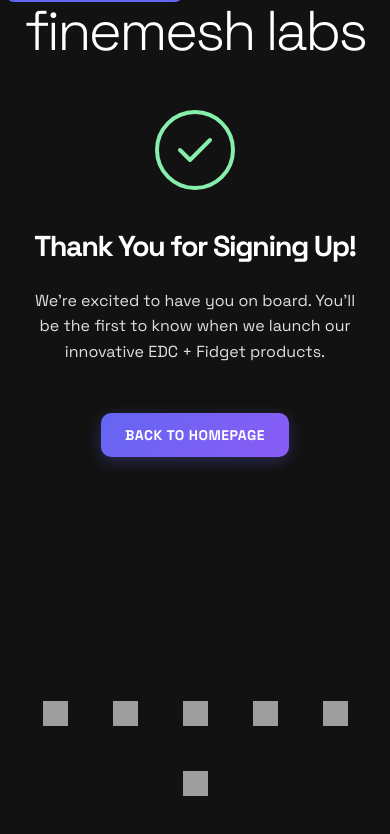
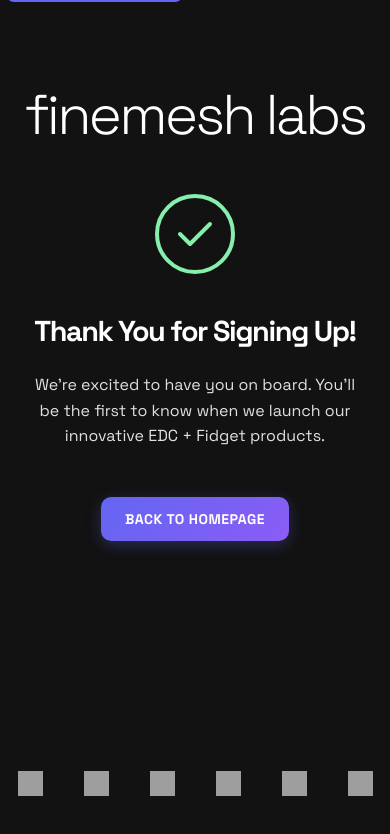
Before and after one commit to briansande/comingsoonpage, a plain HTML site: page thank-you.html in a window 390 px wide. Drawn offline with nearby package versions, Linux system fonts and the light colour scheme; grey boxes are pictures that could not be loaded.

Commit message:
Visual Updates

```diff
--- a/css/styles.css
+++ b/css/styles.css
@@ -77,7 +77,7 @@
    =================================== */
 body {
     margin: 0;
-    padding: 0;
+    padding: clamp(80px, 15vh, 180px) 0 0 0;
     font-family: 'Space Grotesk', sans-serif;
     display: flex;
     flex-direction: column;
@@ -90,6 +90,7 @@ body {
     width: 100%;
     line-height: 1.6;
     font-size: clamp(1rem, 1rem + var(--fluid-bp) * 0.25, 1.125rem);
+    box-sizing: border-box;
 }
 
 .container {
@@ -98,6 +99,8 @@ body {
     max-width: 100%;
     padding: 0 var(--space-lg);
     box-sizing: border-box;
+    position: relative;
+    z-index: 1;
 }
 
 /* Skip link for accessibility */
@@ -229,8 +232,9 @@ footer {
     display: flex;
     justify-content: center;
     align-items: center;
-    flex-wrap: wrap;
     gap: var(--space-md);
+    overflow-x: auto;
+    padding: 0 var(--space-sm);
 }
 
 .social-links a {
@@ -580,6 +584,11 @@ footer {
    RESPONSIVE DESIGN
    =================================== */
 @media (max-width: 768px) {
+    /* Adjust adaptive buffer for mobile */
+    body {
+        padding-top: clamp(60px, 12vh, 120px);
+    }
+
     .container {
         padding: 0 var(--space-md);
         width: 100%;
@@ -613,7 +622,8 @@ footer {
     }
 
     .social-links {
-        gap: var(--space-sm);
+        gap: var(--space-xs);
+        padding: 0 var(--space-xs);
     }
 
     .social-links a img {
@@ -624,7 +634,7 @@ footer {
 
 @media (max-width: 480px) {
     body {
-        padding: 0;
+        padding: clamp(50px, 10vh, 100px) 0 0 0;
         margin: 0;
         overflow-x: hidden;
     }
@@ -674,8 +684,8 @@ footer {
     }
 
     .social-links {
-        gap: var(--space-sm);
-        padding: 0 var(--space-xs);
+        gap: var(--space-xs);
+        padding: 0 5px;
     }
 
     .social-links a img {
@@ -732,6 +742,11 @@ footer {
 
 /* Landscape orientation adjustments */
 @media (max-height: 600px) and (orientation: landscape) {
+    /* Reduce buffer height in landscape mode */
+    body {
+        padding-top: clamp(40px, 8vh, 80px);
+    }
+
     footer {
         padding: var(--space-md) 0;
     }
```
Also changed, not shown: index.html (+0 -6 lines).
